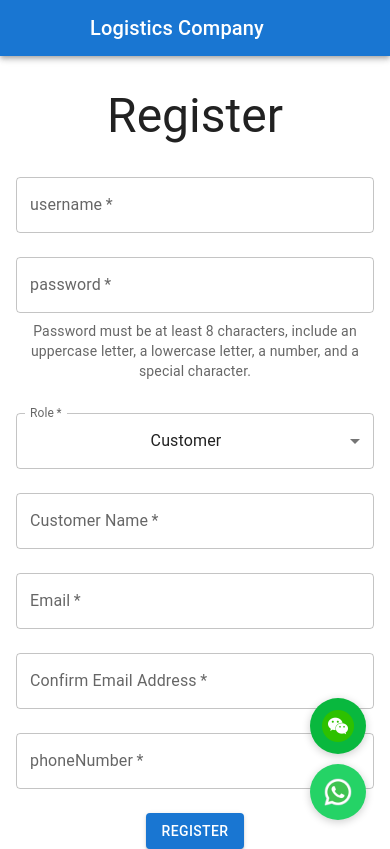
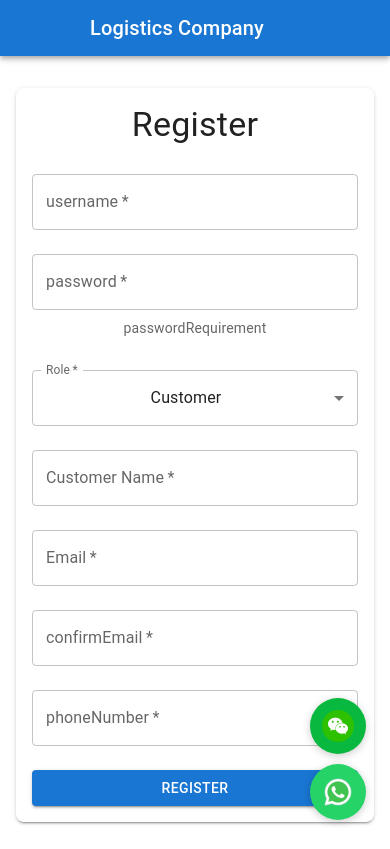
Before and after one commit to johnwongjething/rayray, a React (Create React App) app in the folder frontend/: page /register in a window 390 px wide. Built offline with nearby package versions, Linux system fonts and the light colour scheme; some icons are missing.

Commit message:
Update: mobile-friendly register page

```diff
--- a/frontend/src/pages/Register.js
+++ b/frontend/src/pages/Register.js
@@ -1,5 +1,17 @@
 import React, { useState } from 'react';
-import { Container, Typography, Box, TextField, Button, MenuItem, Select, InputLabel, FormControl, Snackbar, Alert } from '@mui/material';
+import {
+  Container,
+  Typography,
+  Box,
+  TextField,
+  Button,
+  MenuItem,
+  Select,
+  InputLabel,
+  FormControl,
+  Snackbar,
+  Alert
+} from '@mui/material';
 import { useNavigate } from 'react-router-dom';
 import { API_BASE_URL } from '../config';
 
@@ -24,7 +36,7 @@ function Register({ t = x => x }) {
   const handleSubmit = async (e) => {
     e.preventDefault();
     if (formData.confirm_email && formData.customer_email !== formData.confirm_email) {
-      setSnackbar({ open: true, message: 'Email addresses do not match', severity: 'error' });
+      setSnackbar({ open: true, message: t('emailMismatch') || 'Email addresses do not match', severity: 'error' });
       return;
     }
     try {
@@ -50,21 +62,39 @@ function Register({ t = x => x }) {
         setSnackbar({ open: true, message: data.error, severity: 'error' });
       }
     } catch (err) {
-      setSnackbar({ open: true, message: 'Registration failed', severity: 'error' });
+      setSnackbar({ open: true, message: t('registrationFailed') || 'Registration failed', severity: 'error' });
     }
   };
 
   return (
-    <Container>
-      <Box sx={{ my: 4 }}>
-        <Typography variant="h3" component="h1" gutterBottom>
+    <Container maxWidth="sm">
+      <Box sx={{ my: 4, p: { xs: 2, sm: 4 }, boxShadow: 2, borderRadius: 2 }}>
+        <Typography variant="h4" component="h1" gutterBottom align="center">
           {t('register')}
         </Typography>
         <form onSubmit={handleSubmit}>
-          <TextField fullWidth label={t('username')} name="username" value={formData.username} onChange={handleChange} margin="normal" required />
-          <TextField fullWidth label={t('password')} name="password" type="password" value={formData.password} onChange={handleChange} margin="normal" required />
+          <TextField
+            fullWidth
+            label={t('username')}
+            name="username"
+            value={formData.username}
+            onChange={handleChange}
+            margin="normal"
+            required
+          />
+          <TextField
+            fullWidth
+            label={t('password')}
+            name="password"
+            type="password"
+            value={formData.password}
+            onChange={handleChange}
+            margin="normal"
+            required
+          />
           <Typography variant="body2" color="textSecondary" sx={{ mb: 2 }}>
-            Password must be at least 8 characters, include an uppercase letter, a lowercase letter, a number, and a special character.
+            {t('passwordRequirement') ||
+              'Password must be at least 8 characters, include an uppercase letter, a lowercase letter, a number, and a special character.'}
           </Typography>
           <FormControl fullWidth margin="normal" required>
             <InputLabel id="role-label">{t('role')}</InputLabel>
@@ -80,11 +110,45 @@ function Register({ t = x => x }) {
               <MenuItem value="staff">{t('staff')}</MenuItem>
             </Select>
           </FormControl>
-          <TextField fullWidth label={t('customerName')} name="customer_name" value={formData.customer_name} onChange={handleChange} margin="normal" required />
-          <TextField fullWidth label={t('email')} name="customer_email" type="email" value={formData.customer_email} onChange={handleChange} margin="normal" required />
-          <TextField fullWidth label="Confirm Email Address" name="confirm_email" type="email" value={formData.confirm_email} onChange={handleChange} margin="normal" required />
-          <TextField fullWidth label={t('phoneNumber')} name="customer_phone" value={formData.customer_phone} onChange={handleChange} margin="normal" required />
-          <Button type="submit" variant="contained" color="primary" sx={{ mt: 2 }}>
+          <TextField
+            fullWidth
+            label={t('customerName')}
+            name="customer_name"
+            value={formData.customer_name}
+            onChange={handleChange}
+            margin="normal"
+            required
+          />
+          <TextField
+            fullWidth
+            label={t('email')}
+            name="customer_email"
+            type="email"
+            value={formData.customer_email}
+            onChange={handleChange}
+            margin="normal"
+            required
+          />
+          <TextField
+            fullWidth
+            label={t('confirmEmail') || 'Confirm Email Address'}
+            name="confirm_email"
+            type="email"
+            value={formData.confirm_email}
+            onChange={handleChange}
+            margin="normal"
+            required
+          />
+          <TextField
+            fullWidth
+            label={t('phoneNumber')}
+            name="customer_phone"
+            value={formData.customer_phone}
+            onChange={handleChange}
+            margin="normal"
+            required
+          />
+          <Button type="submit" variant="contained" color="primary" sx={{ mt: 2 }} fullWidth>
             {t('register')}
           </Button>
         </form>
```
